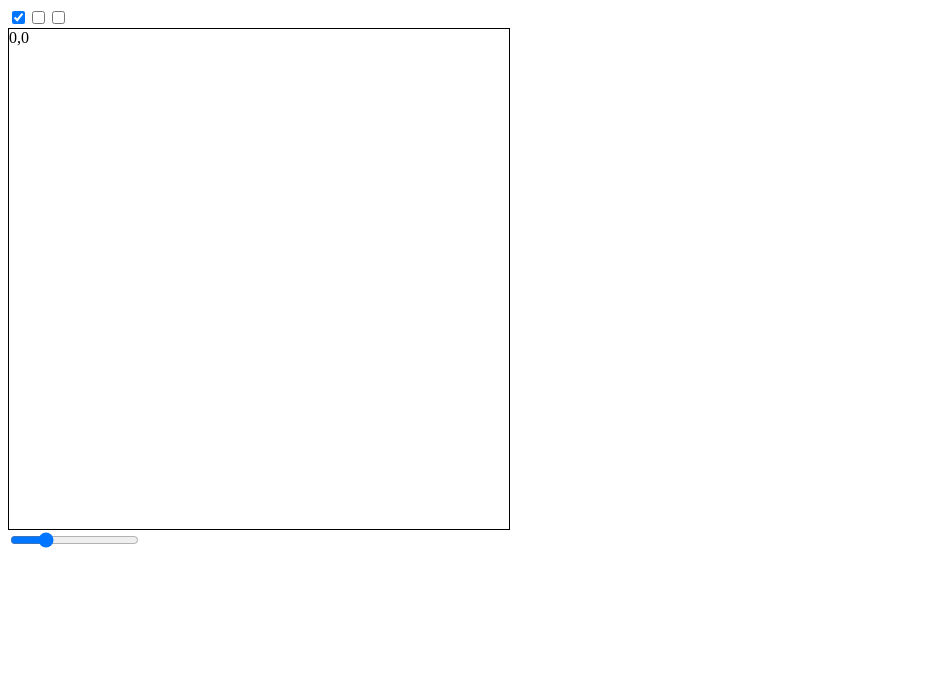
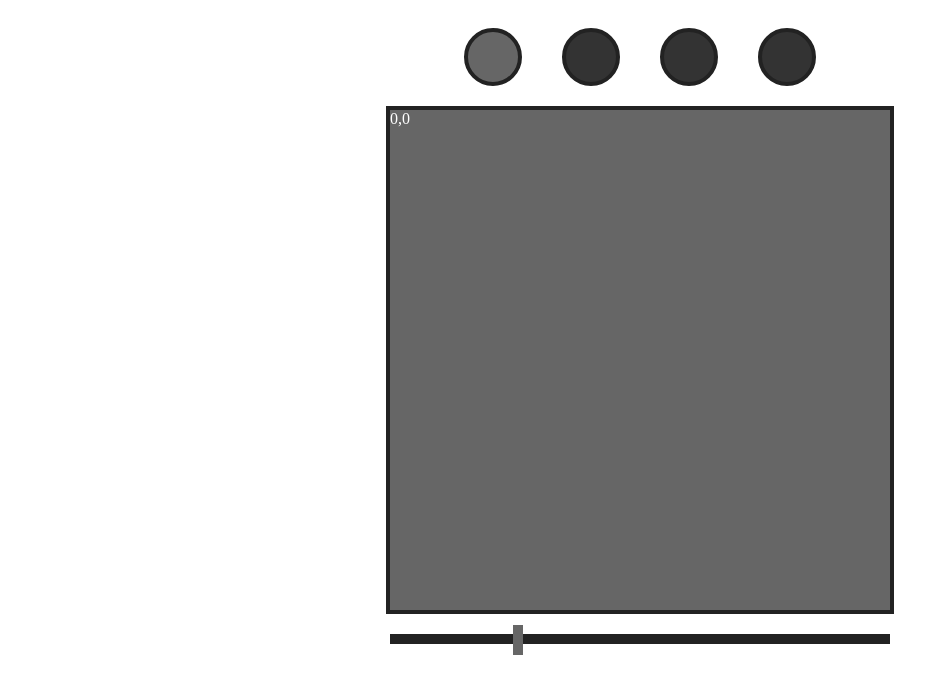
Before and after one commit to rm08K/Sotusei, a Nuxt app: page /MusicLadar in a window 1280 px wide. Shown: the top 694 px of the page, without its empty margins (0-949 px from the left). Built offline with nearby package versions, Linux system fonts and the light colour scheme.

Commit message:
⚙仮のデザインを適用

```diff
--- a/pages/MusicLadar.vue
+++ b/pages/MusicLadar.vue
@@ -1,16 +1,21 @@
 <template>
-<div>
+<div class="container">
   <div class="toggleButton">
-    <input type="checkbox" name="b1" id="b1" ref="b1" checked>
-    <input type="checkbox" name="b2" id="b2" ref="b2">
-    <input type="checkbox" name="b3" id="b3" ref="b3">
+    <input class="toggleButton-radio" type="radio" name="b1" id="b1" ref="b1" checked>
+    <label class="toggleButton-label" for="b1"></label>
+    <input class="toggleButton-radio" type="radio" name="b1" id="b2" ref="b2">
+    <label class="toggleButton-label" for="b2"></label>
+    <input class="toggleButton-radio" type="radio" name="b1" id="b3" ref="b3">
+    <label class="toggleButton-label" for="b3"></label>
+    <input class="toggleButton-radio" type="radio" name="b1" id="b4" ref="b4">
+    <label class="toggleButton-label" for="b4"></label>
   </div>
   <div class="touchPannel" id="touchPannel" ref="touchPannel" @mousemove="slide" @mousedown="sound" @mouseup="stop" @mouseleave="stop">
     <div id="x">{{ x }}</div>,
     <div id="y">{{ y }}</div>
   </div>
-  <div class="slider">
-    <input type="range" min="0" max="100" value="25" ref="slider" id="slider">
+  <div class="sliderPannel">
+    <input type="range" min="0" max="100" value="25" class="slider" id="slider">
   </div>
 </div>
 </template>
@@ -55,13 +60,152 @@ export default {
 }
 </script>
 
-<style lang="css">
+<style lang="scss">
+
+body {
+  padding: 0 !important;
+}
+
+.container {
+  max-width: 600px;
+  margin: auto;
+}
 
 .touchPannel {
   display: flex;
   width: 500px;
   height: 500px;
-  border: solid 1px black;
+  color: #fff;
+  border: solid 4px #222;
   user-select: none;
+  margin: auto;
+  background-color: #666;
 }
+
+.toggleButton {
+  display: flex;
+  justify-content: center;
+  &-radio {
+    display: none;
+    &:checked + label {
+      background-color: #666;
+    }
+  }
+  &-label {
+    display: block;
+    width: 50px;
+    height: 50px;
+    background-color: #333;
+    border: 4px solid #222;
+    border-radius: 50%;
+    margin: 20px;
+  }
+}
+
+.sliderPannel {
+  max-width: 500px;
+  margin: auto;
+  padding-top: 10px;
+}
+
+.slider {
+  width: 100%;
+}
+
+$shadowColor: 0px 0px 0px #000000, 0px 0px 0px #0d0d0d;
+$mainColor: #222;
+$accentColor: #666;
+
+input[type=range] {
+  -webkit-appearance: none;
+  margin: 10px 0;
+  width: 100%;
+}
+input[type=range]:focus {
+  outline: none;
+}
+input[type=range]::-webkit-slider-runnable-track {
+  width: 100%;
+  height: 10px;
+  cursor: pointer;
+  box-shadow: $shadowColor;
+  background: $mainColor;
+  // border-radius: 25px;
+  border: 0px solid #000101;
+}
+input[type=range]::-webkit-slider-thumb {
+  box-shadow: $shadowColor;
+  border: 0px solid #000000;
+  height: 30px;
+  width: 10px;
+  // border-radius: 7px;
+  background: $accentColor;
+  cursor: pointer;
+  -webkit-appearance: none;
+  margin-top: -9.4px;
+}
+input[type=range]:focus::-webkit-slider-runnable-track {
+  background: $mainColor;
+}
+input[type=range]::-moz-range-track {
+  width: 100%;
+  height: 12.8px;
+  cursor: pointer;
+  animate: 0.2s;
+  box-shadow: $shadowColor;
+  background: $mainColor;
+  border-radius: 25px;
+  border: 0px solid #000101;
+}
+input[type=range]::-moz-range-thumb {
+  box-shadow: $shadowColor;
+  border: 0px solid #000000;
+  height: 20px;
+  width: 39px;
+  border-radius: 7px;
+  background: $accentColor;
+  cursor: pointer;
+}
+input[type=range]::-ms-track {
+  width: 100%;
+  height: 12.8px;
+  cursor: pointer;
+  animate: 0.2s;
+  background: transparent;
+  border-color: transparent;
+  border-width: 39px 0;
+  color: transparent;
+}
+input[type=range]::-ms-fill-lower {
+  background: $mainColor;
+  border: 0px solid #000101;
+  border-radius: 50px;
+  box-shadow: $shadowColor;
+}
+input[type=range]::-ms-fill-upper {
+  background: $mainColor;
+  border: 0px solid #000101;
+  border-radius: 50px;
+  box-shadow: $shadowColor;
+}
+input[type=range]::-ms-thumb {
+  box-shadow: $shadowColor;
+  border: 0px solid #000000;
+  height: 20px;
+  width: 39px;
+  border-radius: 7px;
+  background: $accentColor;
+  cursor: pointer;
+}
+input[type=range]:focus::-ms-fill-lower {
+  background: $mainColor;
+}
+input[type=range]:focus::-ms-fill-upper {
+  background: $mainColor;
+}
+
+body {
+  padding: 30px;
+}
+
 </style>
```
